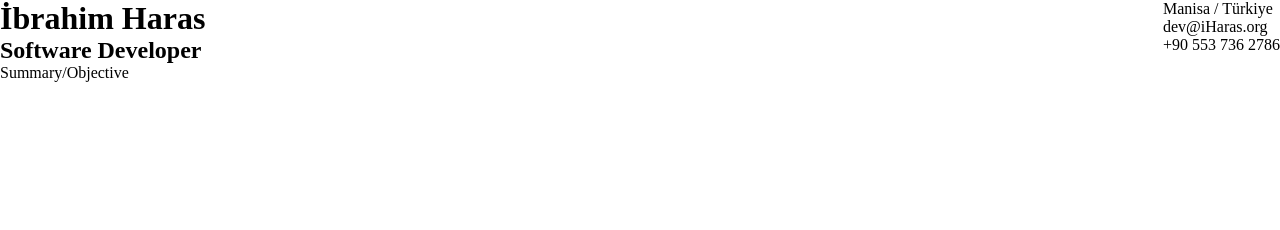
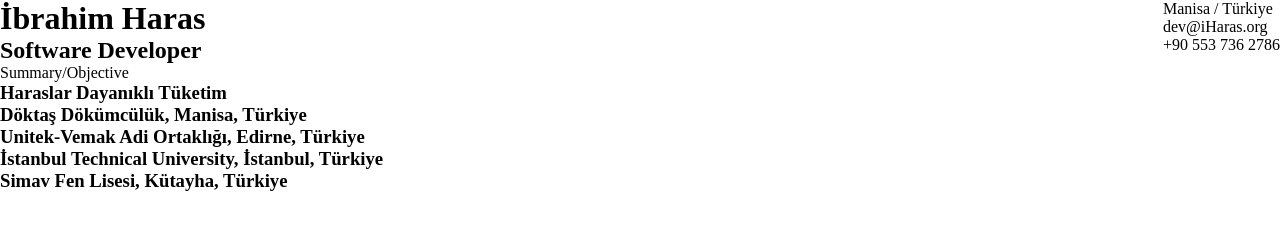
Before and after one commit to iHarasPro/CurriculumVitae, a plain HTML site: page index.html in a window 1280 px wide. Drawn offline with Linux system fonts and the light colour scheme.

Commit message:
Fill 'chro': Experiences and Education

```diff
--- a/index.html
+++ b/index.html
@@ -18,6 +18,25 @@
       <div class="phone">+90 553 736 2786</div>
     </div>
     <div class="chro">
+      <div class="experience">
+        <section>
+          <h3>Haraslar Dayanıklı Tüketim</h3>
+        </section>
+        <section>
+          <h3>Döktaş Dökümcülük, Manisa, Türkiye</h3>
+        </section>
+        <section>
+          <h3>Unitek-Vemak Adi Ortaklığı, Edirne, Türkiye</h3>
+        </section>
+      </div>
+      <div class="education">
+        <section>
+          <h3>İstanbul Technical University, İstanbul, Türkiye</h3>
+        </section>
+        <section>
+          <h3>Simav Fen Lisesi, Kütayha, Türkiye</h3>
+        </section>
+      </div>
 
     </div>
     <div class="func">
```
